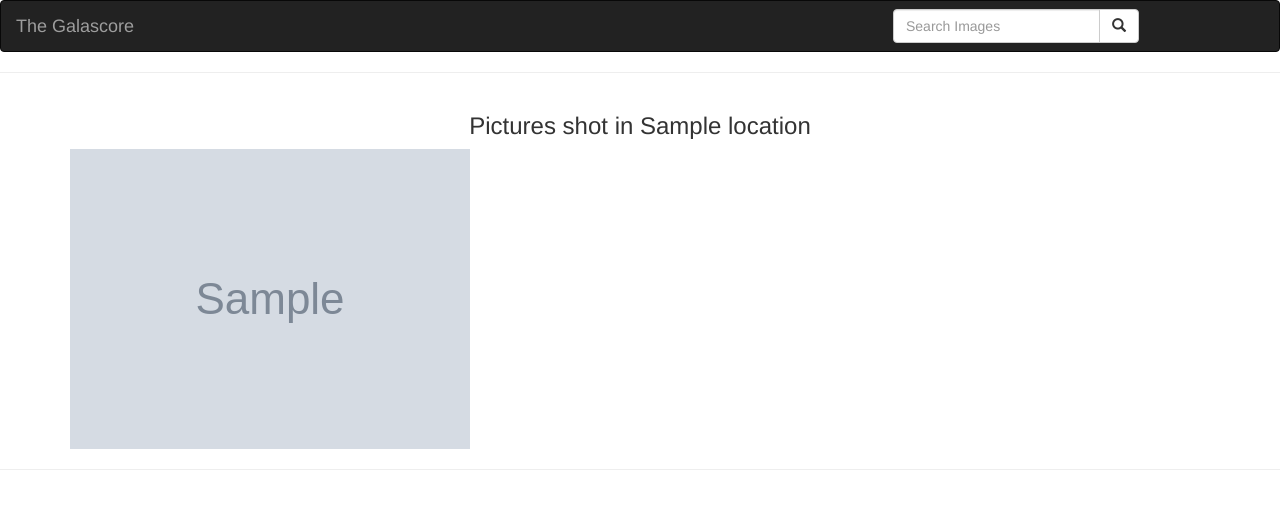
After one commit to willyowi/galascore, a Django app: template galascore/templates/all-pics/location.html in a window 1280 px wide. The commit adds this page. Shown: the top 509 px of the page. Run offline with Django 3.2, Linux system fonts and the light colour scheme; tables that the repository leaves empty hold one stand-in row (values such as "Sample post"); the template is opened without the code that fills it: values that come from a table or form of the project are taken from there, most other values are stand-ins (such as "Sample title", 1, 10 or a date in 2020); grey boxes marked "Sample" are stand-in pictures; some libraries are stand-ins or nearby versions.

Commit message:
create location.html and fix imports

```diff
--- a/galascore/templates/all-pics/image-details.html
+++ b/galascore/templates/all-pics/image-details.html
@@ -1,4 +1,4 @@
-{%extends 'all-news/base.html'%}
+{%extends 'all-pics/base.html'%}
 
  {% block content %}
 
@@ -17,13 +17,13 @@
 
    <div class="row">
        <col-md-2></col-md-2>
-       <col-md-8><p>{{article.post}}</p>
+       <col-md-8><p>{{image.details}}</p>
     </col-md-8>
        <col-md-2></col-md-2>
     </div>
 
    <div class="row">
-     <p> <em>Posted {{article.pub_date|timesince}} by {{article.editor.first_name}}</em> </p>
+     <p> <em>Posted {{image.pub_date|timesince}} by {{image.editor.first_name}}</em> </p>
    </div>
 
  </div>
--- /dev/null
+++ b/galascore/templates/all-pics/location.html
@@ -0,0 +1,56 @@
+{% extends 'base.html'%}
+
+ {% block content %}
+
+     <hr>
+     <div class="container text-center">
+      <h3>Pictures shot in {{location}} </h3>
+
+     </div>
+        <div class="container">
+        <div class="row">
+
+            {% for image in location_images %}
+                 <div class="col-md-4">
+
+
+
+                    <div class="card" style="width:auto;">
+                        <img class="card-img-top"  id = "img{{ image.id }}" src="{{image.image.url}}" alt="Card image cap" data-toggle="modal" data-target="#myModal{{ forloop.counter }}">
+
+
+                        <!-- Modal -->
+                        <div class="modal fade" id="myModal{{ forloop.counter }}" tabindex="-1" role="dialog" aria-labelledby="exampleModalCenterTitle" aria-hidden="true">
+                            <div class="modal-dialog modal-dialog-centered" role="document">
+                                <div class="modal-content">
+                                    <div class="modal-header">
+                                        <h3 class="modal-title text-center" id="exampleModalLongTitle"> {{image.image_name}}</h3>
+                                        <button type="button" class="close" data-dismiss="modal" aria-label="Close">
+                                            <span aria-hidden="true">&times;</span>
+                                        </button>
+                                    </div>
+                                    <div class="modal-body text-center">
+                                        <p class="card-text">Photo name : {{image.image_name}}.</p>
+                                        <img class="card-img-top" id="img{{image.id}}" src="{{image.image.url}}" alt="Card image cap">
+                                        <p class="card-text">Photo description : {{image.image_description}}.</p>
+                                        <p class="card-text">Shot in : {{image.location}}</p>
+                                        <p class="card-text">Category : {{image.category}}</p>
+	  							<div class="col-xs-10 col-sm-10 col-md-10 col-lg-10 padding-1">
+                                <input id="{{image.id}}-url"  class="form-control input-md responsive" type="text" value="https://roy1gallery.herokuapp.com{{image.image.url}}">
+                                </div>
+                                        <button type="button" class="button_more btn theme_btn" onclick="copy('#{{image.id}}-url')">Copy Link</button>
+
+                                    </div>
+                                    <div class="modal-footer">
+                                        <button type="button" class="btn btn-secondary" data-dismiss="modal">Close</button>
+                                    </div>
+                                </div>
+                            </div>
+                        </div>
+                    </div>
+                </div>
+            {% endfor %}
+        </div>
+    </div>
+    <hr>
+{% endblock %}
--- a/galascore/views.py
+++ b/galascore/views.py
@@ -1,7 +1,7 @@
 from django.shortcuts import render, redirect
 from django.http  import HttpResponse,Http404
 import datetime as dt
-from .models import Image
+from .models import Image,Category,Location,Postee,tags
 
 
 # Create your views here.
```
Also changed, not shown: galascore/templates/all-pics/search.html (added, +25 -0 lines).
